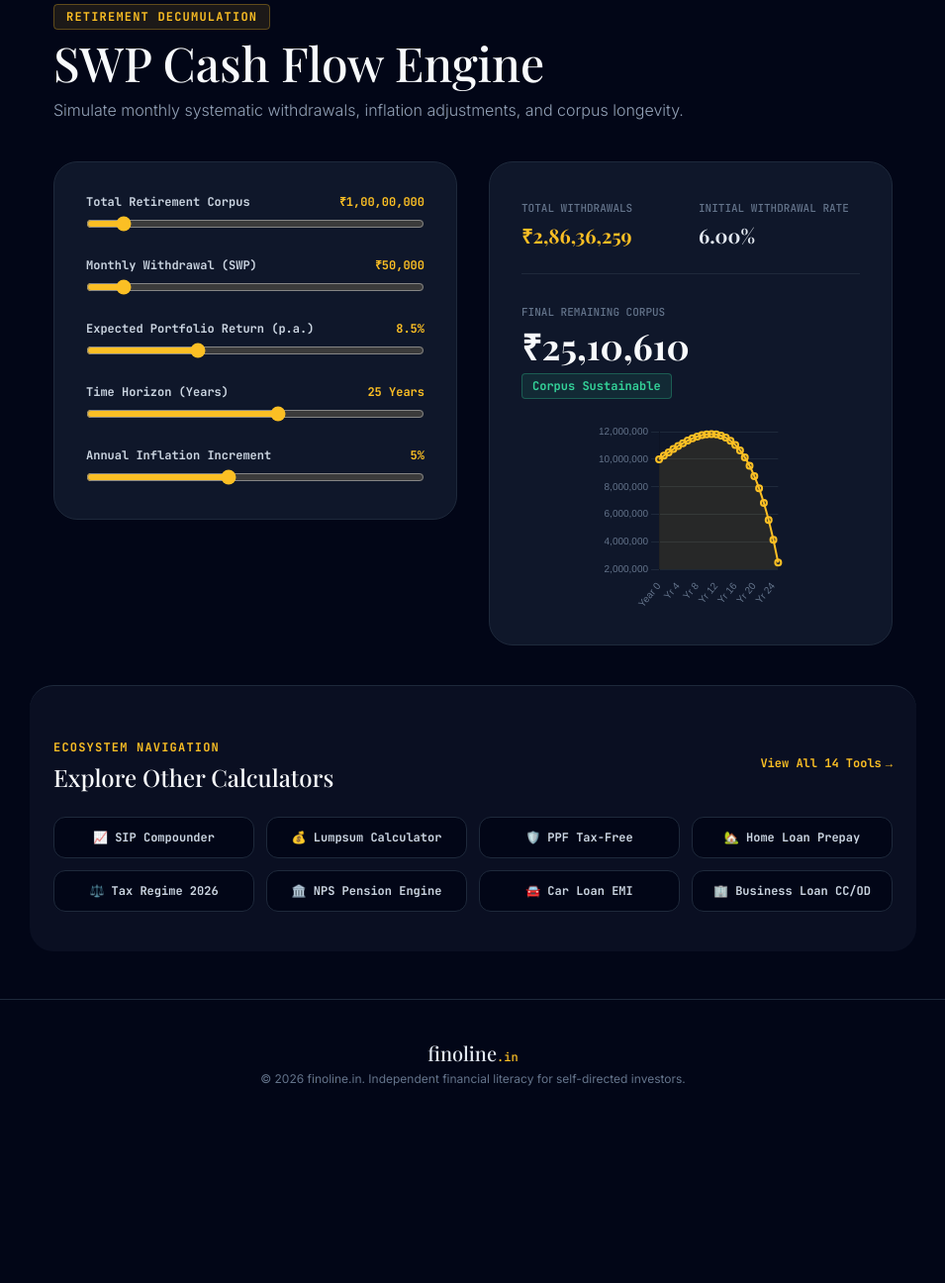
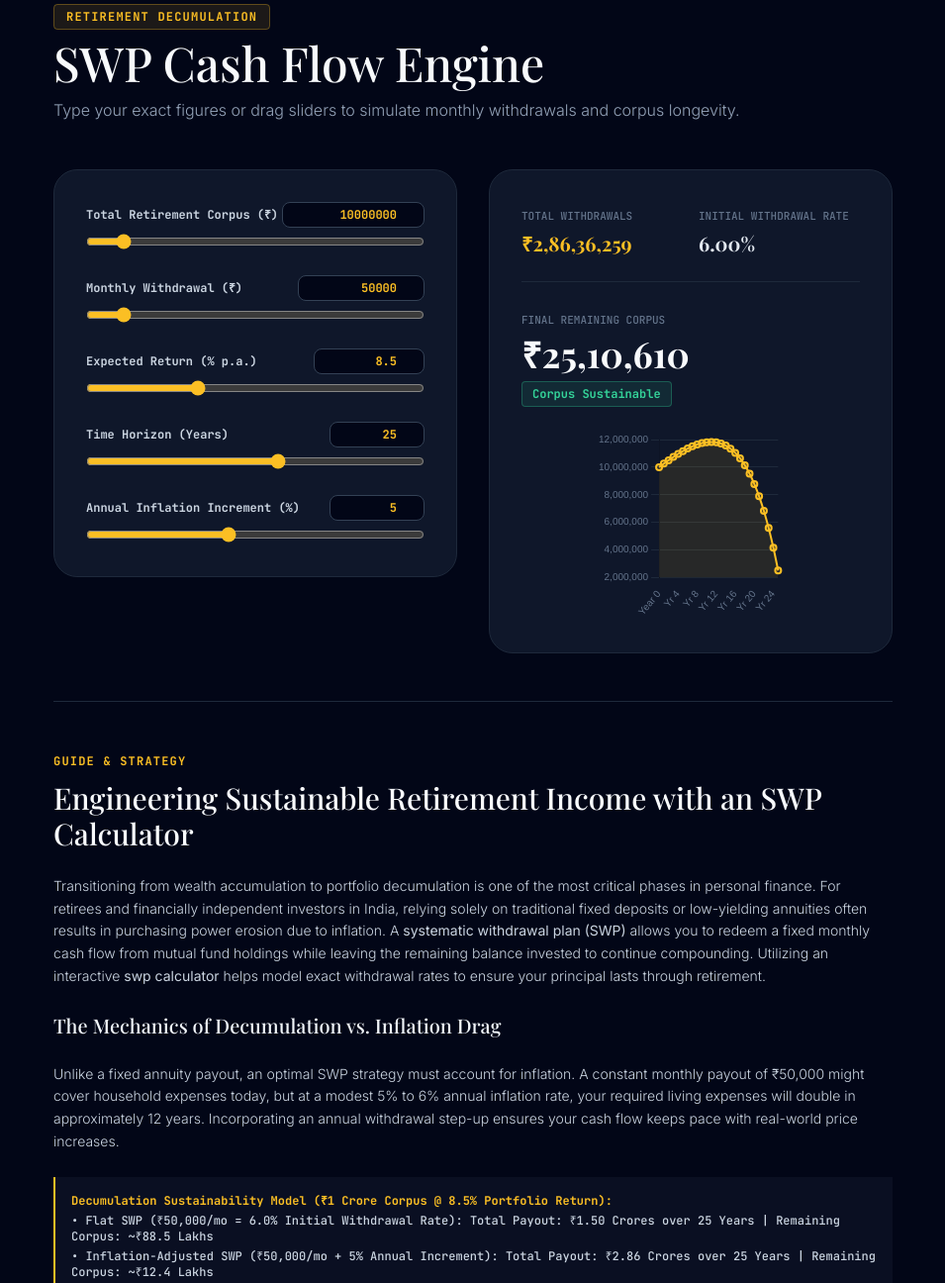
Before and after one commit to gautamdewan199-spec/finoline.in, a plain HTML site: page calculators/swp/index.html in a window 1280 px wide. Shown: the part 114-1410 px from the top of the page at 99% size, without its empty margins (162-1117 px from the left). Before the commit the page ends 1252 px from the top, so only its background shows below. Drawn offline with nearby package versions, Linux system fonts and the light colour scheme; a web font is replaced by a local one.

Commit message:
Improve SEO and user interface in index.html
Updated the title and description meta tags for clarity and added keywords for SEO. Enhanced user input descriptions and adjusted the layout for better usability.

```diff
--- a/calculators/swp/index.html
+++ b/calculators/swp/index.html
@@ -3,13 +3,17 @@
 <head>
   <meta charset="UTF-8" />
   <meta name="viewport" content="width=device-width, initial-scale=1.0, maximum-scale=5.0" />
-  <title>Retirement SWP Calculator: Decumulation Engine | finoline.in</title>
-  <meta name="description" content="Calculate monthly systematic withdrawal plans (SWP), inflation-adjusted retirement income, and portfolio survival timelines." />
+  <title>Retirement SWP Calculator & Decumulation Engine | finoline.in</title>
+  <meta name="description" content="Calculate monthly systematic withdrawal plans (SWP), inflation-adjusted retirement cash flow, and portfolio survival timelines with dual slider and numerical inputs." />
+  <meta name="keywords" content="swp calculator India, systematic withdrawal plan calculator, retirement swp calculator, inflation adjusted withdrawal engine, mutual fund swp annuity" />
+  <link rel="canonical" href="https://finoline.in/calculators/swp/" />
 
+  <!-- Google Fonts: Playfair Display, Inter & JetBrains Mono -->
   <link rel="preconnect" href="https://fonts.googleapis.com">
   <link rel="preconnect" href="https://fonts.gstatic.com" crossorigin>
-  <link href="https://fonts.googleapis.com/css2?family=Inter:wght@300;400;500;600;700&family=Playfair+Display:wght@500;600;700&family=JetBrains+Mono:wght@500;700&display=swap" rel="stylesheet">
+  <link href="https://fonts.googleapis.com/css2?family=Inter:ital,wght@0,300;0,400;0,500;0,600;0,700;1,400&family=Playfair+Display:ital,wght@0,500;0,600;0,700;1,400&family=JetBrains+Mono:wght@500;700&display=swap" rel="stylesheet">
 
+  <!-- Tailwind CSS & Chart.js -->
   <script src="https://cdn.tailwindcss.com"></script>
   <script src="https://cdn.jsdelivr.net/npm/chart.js"></script>
   <script>
@@ -42,13 +46,13 @@
   </header>
 
   <!-- Calculator Main Interface -->
-  <main class="max-w-4xl mx-auto px-6 py-12 flex-grow w-full space-y-10">
+  <main class="max-w-4xl mx-auto px-6 py-12 flex-grow w-full space-y-12">
 
     <!-- Header -->
     <div class="space-y-3">
       <span class="font-mono text-xs font-bold text-amber-400 bg-amber-400/10 border border-amber-400/30 px-3 py-1 rounded uppercase tracking-widest">Retirement Decumulation</span>
       <h1 class="font-serif text-3xl md:text-5xl font-normal text-slate-50">SWP Cash Flow Engine</h1>
-      <p class="text-slate-400 text-sm md:text-base font-light">Simulate monthly systematic withdrawals, inflation adjustments, and corpus longevity.</p>
+      <p class="text-slate-400 text-sm md:text-base font-light">Type your exact figures or drag sliders to simulate monthly withdrawals and corpus longevity.</p>
     </div>
 
     <!-- Inputs & Outputs Grid -->
@@ -59,47 +63,47 @@
 
         <!-- Total Corpus -->
         <div class="space-y-2">
-          <div class="flex justify-between font-mono text-xs">
-            <label class="text-slate-300 font-bold">Total Retirement Corpus</label>
-            <span id="corpus-val" class="text-amber-400 font-bold">₹1,00,00,000</span>
+          <div class="flex justify-between items-center font-mono text-xs">
+            <label class="text-slate-300 font-bold">Total Retirement Corpus (₹)</label>
+            <input type="number" id="corpus-num" min="100000" max="500000000" step="100000" value="10000000" oninput="syncFromNum('corpus')" class="bg-slate-950 border border-slate-700 focus:border-amber-400 text-amber-400 font-bold text-right px-3 py-1 rounded-lg w-36 outline-none transition">
           </div>
-          <input type="range" id="corpus-input" min="1000000" max="100000000" step="500000" value="10000000" oninput="calculateSWP()" class="w-full accent-amber-400 bg-slate-950 h-2 rounded-lg cursor-pointer">
+          <input type="range" id="corpus-range" min="1000000" max="100000000" step="500000" value="10000000" oninput="syncFromRange('corpus')" class="w-full accent-amber-400 bg-slate-950 h-2 rounded-lg cursor-pointer">
         </div>
 
         <!-- Monthly Withdrawal -->
         <div class="space-y-2">
-          <div class="flex justify-between font-mono text-xs">
-            <label class="text-slate-300 font-bold">Monthly Withdrawal (SWP)</label>
-            <span id="withdrawal-val" class="text-amber-400 font-bold">₹50,000</span>
+          <div class="flex justify-between items-center font-mono text-xs">
+            <label class="text-slate-300 font-bold">Monthly Withdrawal (₹)</label>
+            <input type="number" id="withdrawal-num" min="1000" max="2000000" step="1000" value="50000" oninput="syncFromNum('withdrawal')" class="bg-slate-950 border border-slate-700 focus:border-amber-400 text-amber-400 font-bold text-right px-3 py-1 rounded-lg w-32 outline-none transition">
           </div>
-          <input type="range" id="withdrawal-input" min="5000" max="500000" step="5000" value="50000" oninput="calculateSWP()" class="w-full accent-amber-400 bg-slate-950 h-2 rounded-lg cursor-pointer">
+          <input type="range" id="withdrawal-range" min="5000" max="500000" step="5000" value="50000" oninput="syncFromRange('withdrawal')" class="w-full accent-amber-400 bg-slate-950 h-2 rounded-lg cursor-pointer">
         </div>
 
         <!-- Expected Portfolio Return -->
         <div class="space-y-2">
-          <div class="flex justify-between font-mono text-xs">
-            <label class="text-slate-300 font-bold">Expected Portfolio Return (p.a.)</label>
-            <span id="return-val" class="text-amber-400 font-bold">8.5%</span>
+          <div class="flex justify-between items-center font-mono text-xs">
+            <label class="text-slate-300 font-bold">Expected Return (% p.a.)</label>
+            <input type="number" id="return-num" min="1" max="25" step="0.5" value="8.5" oninput="syncFromNum('return')" class="bg-slate-950 border border-slate-700 focus:border-amber-400 text-amber-400 font-bold text-right px-3 py-1 rounded-lg w-28 outline-none transition">
           </div>
-          <input type="range" id="return-input" min="4" max="18" step="0.5" value="8.5" oninput="calculateSWP()" class="w-full accent-amber-400 bg-slate-950 h-2 rounded-lg cursor-pointer">
+          <input type="range" id="return-range" min="4" max="18" step="0.5" value="8.5" oninput="syncFromRange('return')" class="w-full accent-amber-400 bg-slate-950 h-2 rounded-lg cursor-pointer">
         </div>
 
         <!-- Duration Years -->
         <div class="space-y-2">
-          <div class="flex justify-between font-mono text-xs">
+          <div class="flex justify-between items-center font-mono text-xs">
             <label class="text-slate-300 font-bold">Time Horizon (Years)</label>
-            <span id="years-val" class="text-amber-400 font-bold">25 Years</span>
+            <input type="number" id="years-num" min="1" max="50" step="1" value="25" oninput="syncFromNum('years')" class="bg-slate-950 border border-slate-700 focus:border-amber-400 text-amber-400 font-bold text-right px-3 py-1 rounded-lg w-24 outline-none transition">
           </div>
-          <input type="range" id="years-input" min="5" max="40" step="1" value="25" oninput="calculateSWP()" class="w-full accent-amber-400 bg-slate-950 h-2 rounded-lg cursor-pointer">
+          <input type="range" id="years-range" min="5" max="40" step="1" value="25" oninput="syncFromRange('years')" class="w-full accent-amber-400 bg-slate-950 h-2 rounded-lg cursor-pointer">
         </div>
 
-        <!-- Annual Withdrawal Increment -->
+        <!-- Annual Inflation Increment -->
         <div class="space-y-2">
-          <div class="flex justify-between font-mono text-xs">
-            <label class="text-slate-300 font-bold">Annual Inflation Increment</label>
-            <span id="step-val" class="text-amber-400 font-bold">5%</span>
+          <div class="flex justify-between items-center font-mono text-xs">
+            <label class="text-slate-300 font-bold">Annual Inflation Increment (%)</label>
+            <input type="number" id="step-num" min="0" max="20" step="1" value="5" oninput="syncFromNum('step')" class="bg-slate-950 border border-slate-700 focus:border-amber-400 text-amber-400 font-bold text-right px-3 py-1 rounded-lg w-24 outline-none transition">
           </div>
-          <input type="range" id="step-input" min="0" max="12" step="1" value="5" oninput="calculateSWP()" class="w-full accent-amber-400 bg-slate-950 h-2 rounded-lg cursor-pointer">
+          <input type="range" id="step-range" min="0" max="12" step="1" value="5" oninput="syncFromRange('step')" class="w-full accent-amber-400 bg-slate-950 h-2 rounded-lg cursor-pointer">
         </div>
 
       </div>
@@ -133,7 +137,44 @@
 
     </div>
 
-    <!-- Bottom Ecosystem Navigation -->
+    <!-- Clean Organic SEO Educational Guide -->
+    <article class="mt-16 pt-12 border-t border-slate-800 space-y-6 text-slate-300 text-sm leading-relaxed font-light">
+
+      <div class="space-y-2">
+        <span class="font-mono text-xs font-bold text-amber-400 uppercase tracking-widest">Guide & Strategy</span>
+        <h2 class="font-serif text-2xl md:text-3xl font-normal text-slate-50">Engineering Sustainable Retirement Income with an SWP Calculator</h2>
+      </div>
+
+      <p>
+        Transitioning from wealth accumulation to portfolio decumulation is one of the most critical phases in personal finance. For retirees and financially independent investors in India, relying solely on traditional fixed deposits or low-yielding annuities often results in purchasing power erosion due to inflation. A <strong>systematic withdrawal plan (SWP)</strong> allows you to redeem a fixed monthly cash flow from mutual fund holdings while leaving the remaining balance invested to continue compounding. Utilizing an interactive <strong>swp calculator</strong> helps model exact withdrawal rates to ensure your principal lasts through retirement.
+      </p>
+
+      <h3 class="font-serif text-xl font-normal text-slate-100 mt-6">The Mechanics of Decumulation vs. Inflation Drag</h3>
+      <p>
+        Unlike a fixed annuity payout, an optimal SWP strategy must account for inflation. A constant monthly payout of ₹50,000 might cover household expenses today, but at a modest 5% to 6% annual inflation rate, your required living expenses will double in approximately 12 years. Incorporating an annual withdrawal step-up ensures your cash flow keeps pace with real-world price increases.
+      </p>
+
+      <div class="bg-slate-900/60 border-l-2 border-amber-400 p-4 font-mono text-xs text-slate-300 space-y-1">
+        <p class="font-bold text-amber-400">Decumulation Sustainability Model (₹1 Crore Corpus @ 8.5% Portfolio Return):</p>
+        <p>• <strong>Flat SWP (₹50,000/mo = 6.0% Initial Withdrawal Rate):</strong> Total Payout: ₹1.50 Crores over 25 Years | Remaining Corpus: ~₹88.5 Lakhs</p>
+        <p>• <strong>Inflation-Adjusted SWP (₹50,000/mo + 5% Annual Increment):</strong> Total Payout: ₹2.86 Crores over 25 Years | Remaining Corpus: ~₹12.4 Lakhs</p>
+      </div>
+
+      <p>
+        As shown in the model above, maintaining a prudent initial withdrawal rate (between 4% and 6%) while stepping up payouts annually provides stable inflation hedging without triggering premature corpus depletion.
+      </p>
+
+      <h3 class="font-serif text-xl font-normal text-slate-100 mt-6">Best Practices for Structuring a Mutual Fund SWP</h3>
+      <ol class="list-decimal list-inside space-y-2 font-light">
+        <li><strong>Adhere to Safe Withdrawal Rules:</strong> Keeping your initial annual withdrawal rate below or equal to your portfolio's real rate of return prevents sequence-of-returns risk during early retirement years.</li>
+        <li><strong>Adopt a Bucket Strategy:</strong> Divide your retirement corpus across asset classes. Keep 2 to 3 years of immediate cash needs in liquid/arbitrage funds (Bucket 1), and allocate the remaining balance across hybrid and broad market index funds (Bucket 2) to maintain long-term capital growth.</li>
+        <li><strong>Leverage Tax Efficiency Under Capital Gains Slabs:</strong> Unlike bank FD interest, which is taxed at your full slab rate, mutual fund SWP redemptions consist of both principal capital and growth. Only the gain portion is subject to LTCG (12.5% above the ₹1.25 Lakh exemption limit), making SWP significantly more tax-efficient than conventional income options.</li>
+        <li><strong>Review Portfolio Returns Periodically:</strong> Rebalance your underlying portfolio once a year to reset asset allocations between debt and equity based on market conditions.</li>
+      </ol>
+
+    </article>
+
+    <!-- Bottom Ecosystem Navigation Grid -->
     <section class="mt-16 pt-12 border-t border-slate-800 bg-slate-900/60 -mx-6 px-6 py-10 rounded-3xl">
       <div class="max-w-4xl mx-auto space-y-6">
         <div class="flex items-center justify-between">
@@ -191,20 +232,28 @@
       return new Intl.NumberFormat('en-IN', { style: 'currency', currency: 'INR', maximumFractionDigits: 0 }).format(Math.max(0, val));
     }
 
+    function syncFromRange(key) {
+      const val = document.getElementById(`${key}-range`).value;
+      document.getElementById(`${key}-num`).value = val;
+      calculateSWP();
+    }
+
+    function syncFromNum(key) {
+      const val = document.getElementById(`${key}-num`).value;
+      if (val !== '' && !isNaN(val)) {
+        document.getElementById(`${key}-range`).value = val;
+        calculateSWP();
+      }
+    }
+
     function calculateSWP() {
-      const initialCorpus = parseFloat(document.getElementById('corpus-input').value);
-      const initialWithdrawal = parseFloat(document.getElementById('withdrawal-input').value);
-      const annualReturn = parseFloat(document.getElementById('return-input').value) / 100;
-      const years = parseInt(document.getElementById('years-input').value);
-      const stepUp = parseFloat(document.getElementById('step-input').value) / 100;
+      const initialCorpus = parseFloat(document.getElementById('corpus-num').value) || 0;
+      const initialWithdrawal = parseFloat(document.getElementById('withdrawal-num').value) || 0;
+      const annualReturn = (parseFloat(document.getElementById('return-num').value) || 0) / 100;
+      const years = parseInt(document.getElementById('years-num').value) || 0;
+      const stepUp = (parseFloat(document.getElementById('step-num').value) || 0) / 100;
 
-      document.getElementById('corpus-val').innerText = formatINR(initialCorpus);
-      document.getElementById('withdrawal-val').innerText = formatINR(initialWithdrawal);
-      document.getElementById('return-val').innerText = (annualReturn * 100).toFixed(1) + '%';
-      document.getElementById('years-val').innerText = years + ' Years';
-      document.getElementById('step-val').innerText = (stepUp * 100) + '%';
-
-      const initialSwpRate = ((initialWithdrawal * 12) / initialCorpus) * 100;
+      const initialSwpRate = initialCorpus > 0 ? ((initialWithdrawal * 12) / initialCorpus) * 100 : 0;
       document.getElementById('swp-rate').innerText = initialSwpRate.toFixed(2) + '%';
 
       const monthlyReturn = annualReturn / 12;
@@ -240,7 +289,7 @@
         statusBadge.innerText = "Corpus Sustainable";
         statusBadge.className = "inline-block mt-2 font-mono text-xs font-bold px-2.5 py-1 rounded bg-emerald-400/10 text-emerald-400 border border-emerald-400/30";
       } else {
-        const depletedYears = (depletedMonth / 12).toFixed(1);
+        const depletedYears = depletedMonth ? (depletedMonth / 12).toFixed(1) : "0";
         statusBadge.innerText = `Corpus Depleted in ${depletedYears} Years`;
         statusBadge.className = "inline-block mt-2 font-mono text-xs font-bold px-2.5 py-1 rounded bg-rose-400/10 text-rose-400 border border-rose-400/30";
       }
```
